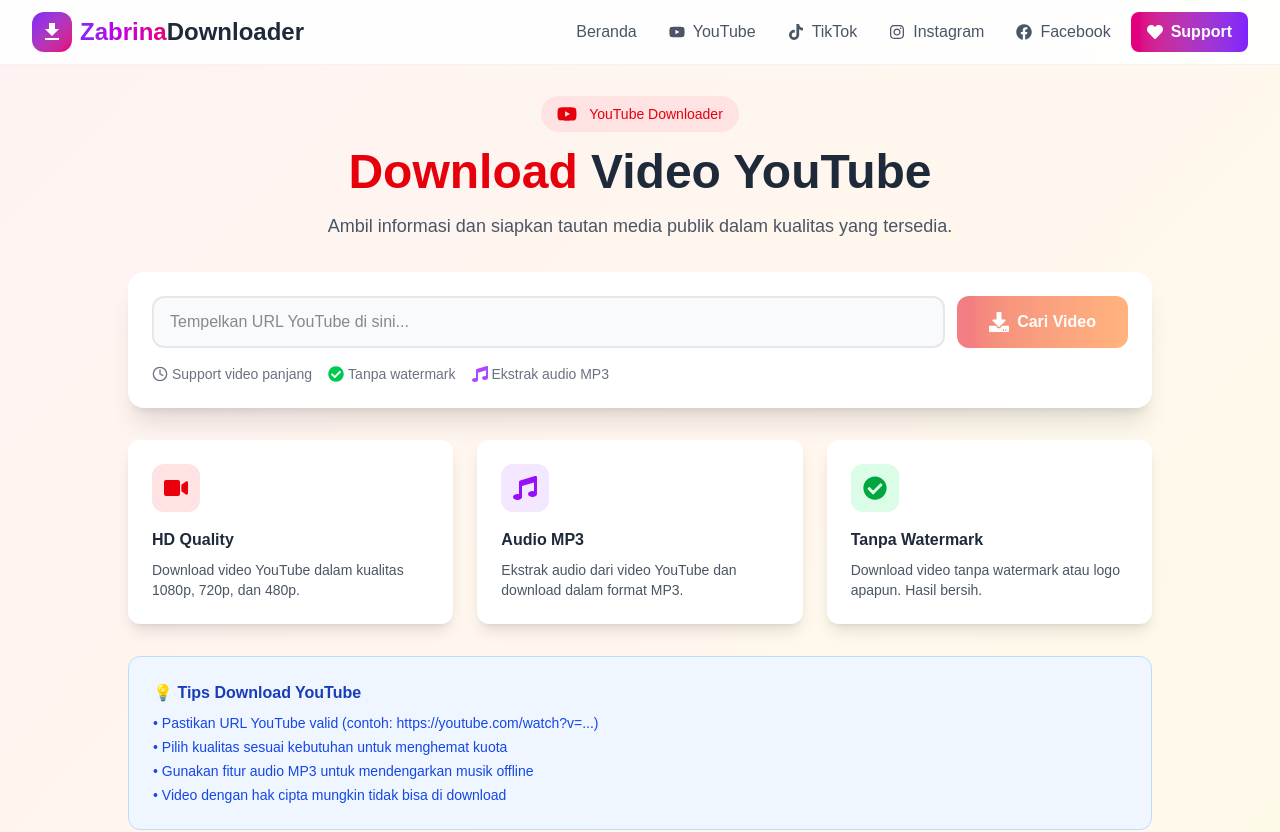
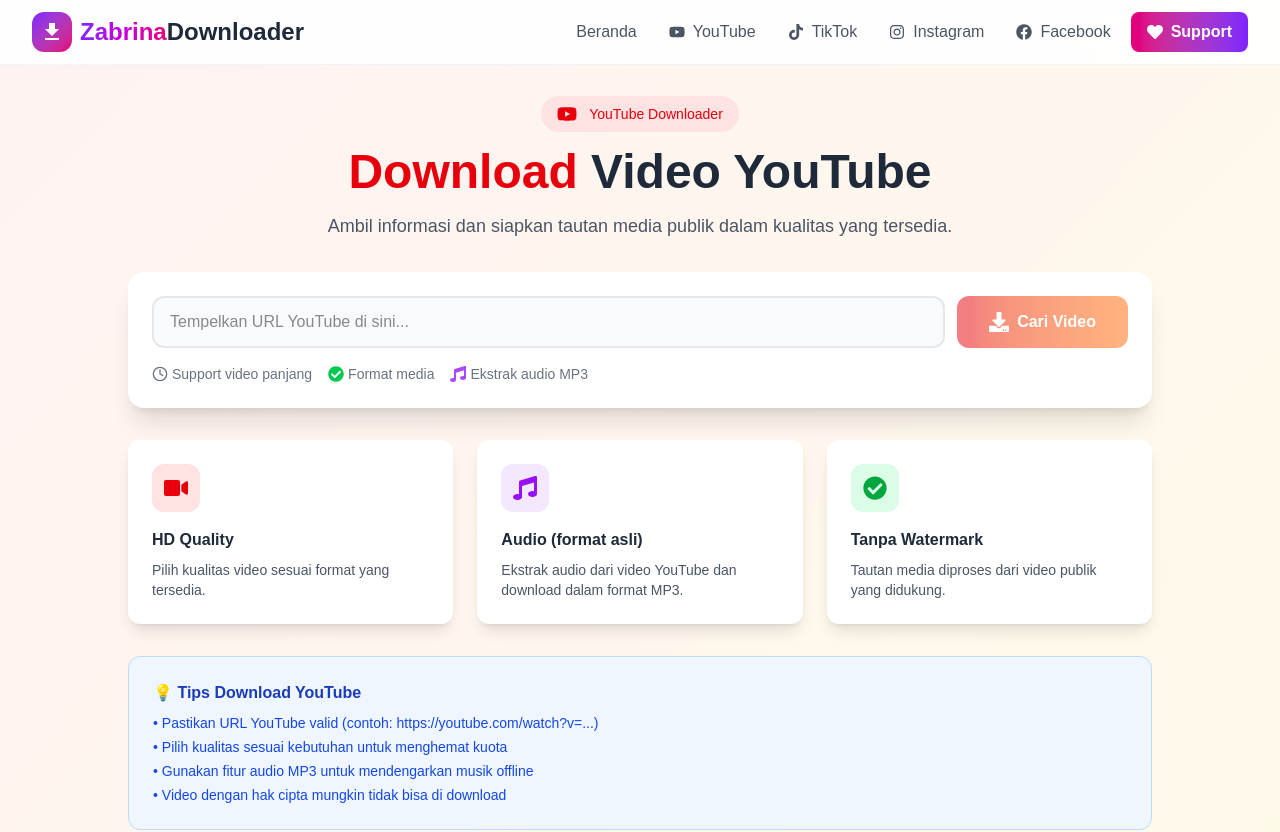
Before and after one commit to Strong-Bee/Zabrina-Downloader, a Next.js app: page /Youtube in a window 1280 px wide. Shown: the top 832 px of the page. Built offline with nearby package versions, Linux system fonts and the light colour scheme.

Commit message:
chore(ui): remove unsupported platform capability claims

```diff
--- a/app/Youtube/page.tsx
+++ b/app/Youtube/page.tsx
@@ -203,7 +203,7 @@ export default function YoutubePage() {
               </span>
               <span className="flex items-center gap-1">
                 <FaCheckCircle className="w-4 h-4 text-green-500" />
-                Tanpa watermark
+                Format media
               </span>
               <span className="flex items-center gap-1">
                 <FaMusic className="w-4 h-4 text-purple-500" />
@@ -314,7 +314,7 @@ export default function YoutubePage() {
                 HD Quality
               </h3>
               <p className="text-sm text-gray-600 dark:text-gray-400">
-                Download video YouTube dalam kualitas 1080p, 720p, dan 480p.
+                Pilih kualitas video sesuai format yang tersedia.
               </p>
             </div>
             <div className="bg-white dark:bg-gray-800 rounded-xl p-6 shadow-lg hover:shadow-xl transition">
@@ -322,7 +322,7 @@ export default function YoutubePage() {
                 <FaMusic className="w-6 h-6 text-purple-600" />
               </div>
               <h3 className="font-semibold text-gray-800 dark:text-white mb-2">
-                Audio MP3
+                Audio (format asli)
               </h3>
               <p className="text-sm text-gray-600 dark:text-gray-400">
                 Ekstrak audio dari video YouTube dan download dalam format MP3.
@@ -336,7 +336,7 @@ export default function YoutubePage() {
                 Tanpa Watermark
               </h3>
               <p className="text-sm text-gray-600 dark:text-gray-400">
-                Download video tanpa watermark atau logo apapun. Hasil bersih.
+                Tautan media diproses dari video publik yang didukung.
               </p>
             </div>
           </div>
```
